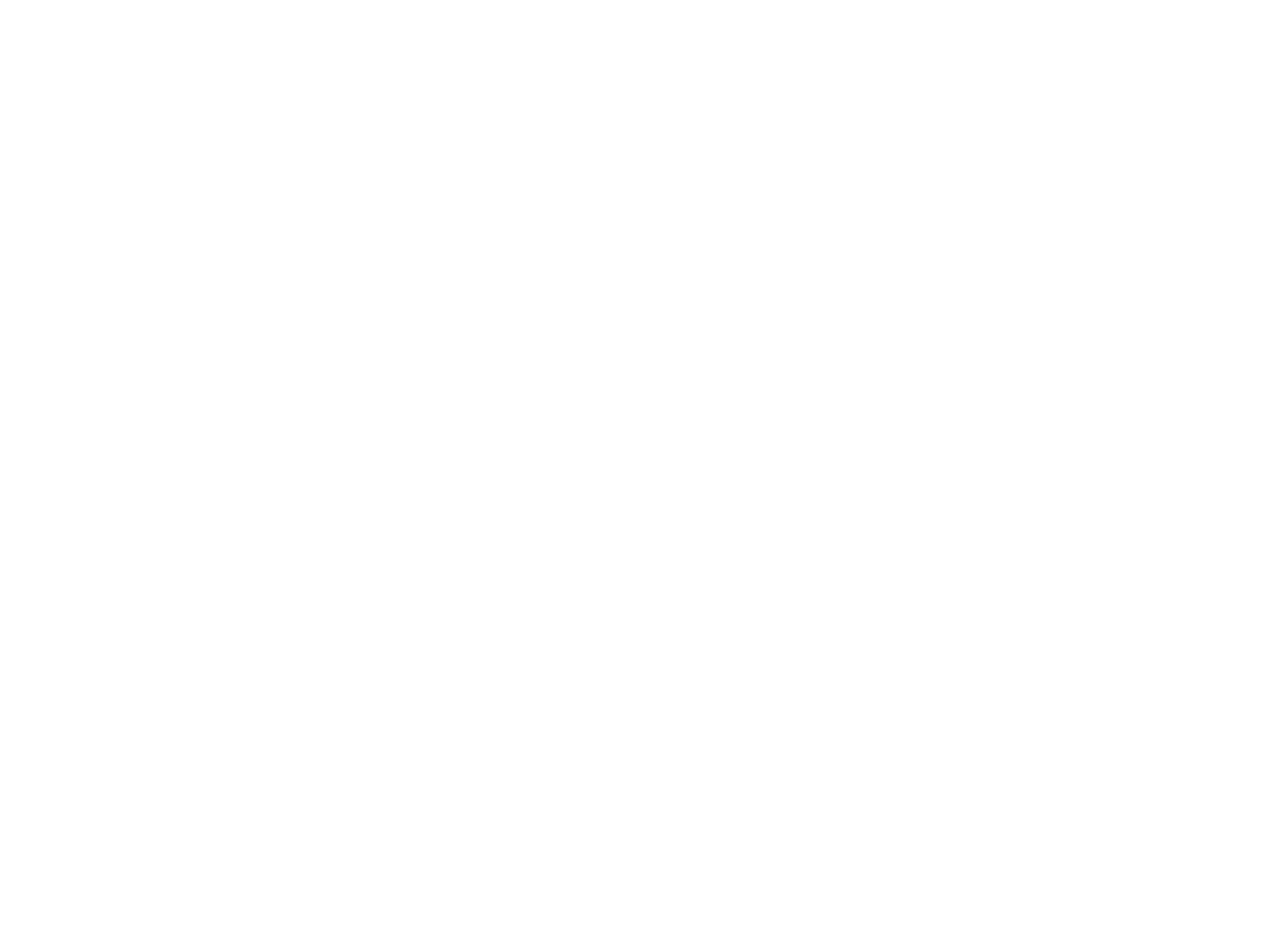
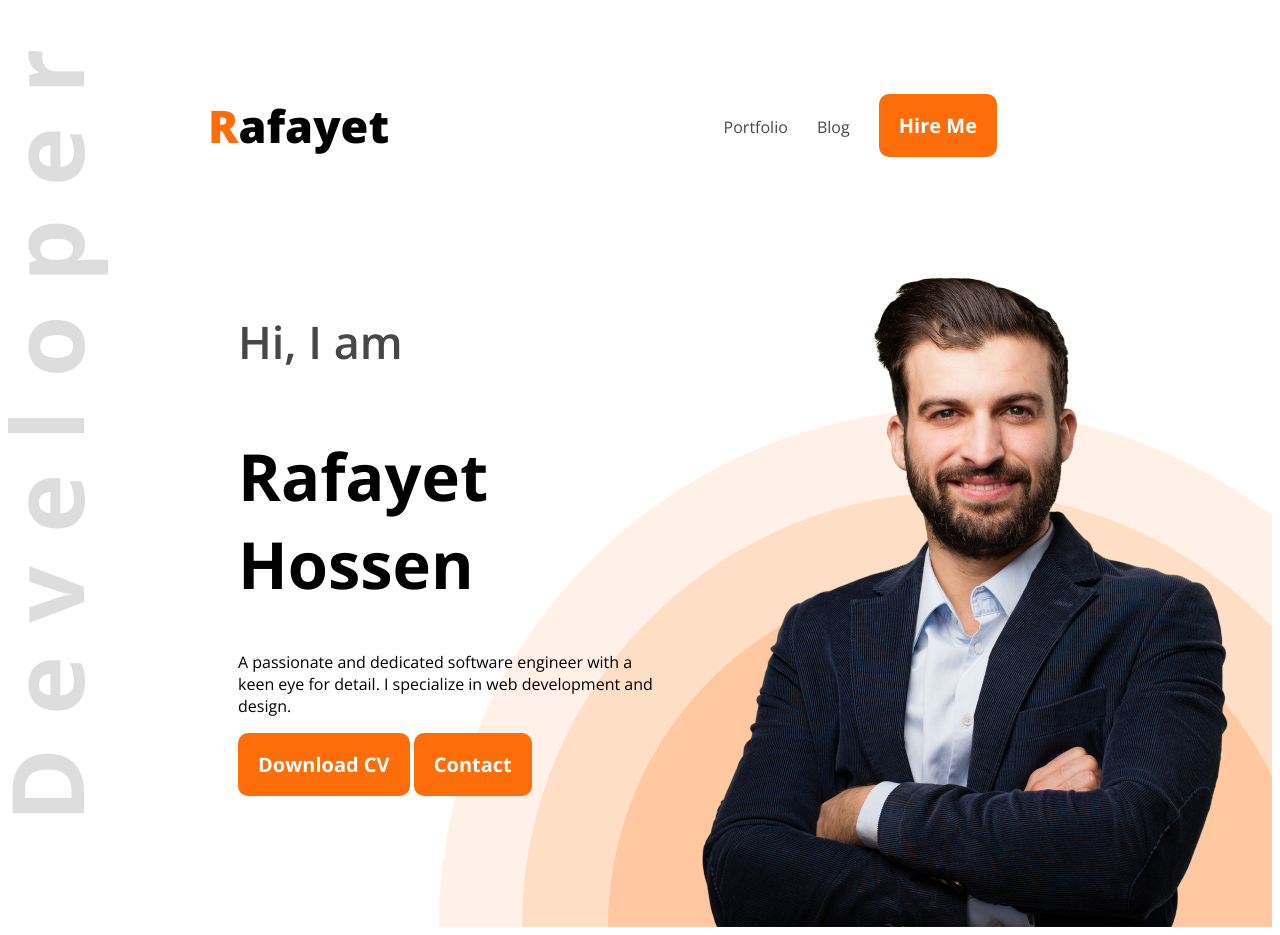
Before and after one commit to Rafayet-Hossen/MyProtfolioWebsite, a plain HTML site: page index.html in a window 1280 px wide. Before the commit the page ends 800 px from the top, so only its background shows below. Drawn offline with nearby package versions, Linux system fonts and the light colour scheme.

Commit message:
add bg,edit banner and set profile images

```diff
--- /dev/null
+++ b/Style/nav.css
@@ -0,0 +1,75 @@
+.open-sans-normal {
+  font-family: "Open Sans", sans-serif;
+  font-optical-sizing: auto;
+  font-style: normal;
+  font-variation-settings:
+    "wdth" 100;
+}
+nav{
+    display: flex;
+    justify-content: space-between;
+    align-items: center;
+    margin: 50px 200px;
+}
+nav ul{
+    display: flex;
+}
+.nav-title{
+    font-weight: 800;
+    font-size: 45px;
+}
+/*Shared Style*/
+.text-primary{
+    color:rgba(253, 110, 10, 1);
+}
+.btn-primary{
+    background-color: rgba(253, 110, 10, 1);
+    color: white;
+    font-family: Open Sans,sans-serif;
+    font-weight: bold;
+    font-size: 20px;
+    padding: 18px 20px;
+    border-radius: 10px;
+    border: none;
+}
+nav ul li{
+    list-style: none;
+    margin-right: 50px;
+
+}
+nav ul li a{
+    text-decoration: none;
+    margin-right: 25px;
+}
+.dark-2{
+    color: #474747;
+}
+/* banner styel */
+.banner-greetings{
+    font-size: 45px;
+    font-weight: 600;
+}
+.banner-content{
+    max-width: 580px;
+}
+.banner-title{
+    font-size: 65px;
+}
+.banner-description{
+    font-size: 16px;
+    font-weight: 400;
+}
+.banner-profile-pic{
+    width: 584px;
+    height: 676px;
+}
+.banner{
+    display: flex;
+    justify-content: space-between;
+    margin:0 35px 0 230px;
+}
+.header{
+    background-image: url("../Images/developer.png"),url("../Images/header_bg.png");
+    background-repeat: no-repeat;
+    background-position: top left, bottom right;
+}
--- a/index.html
+++ b/index.html
@@ -4,9 +4,41 @@
     <meta charset="UTF-8" />
     <meta name="viewport" content="width=device-width, initial-scale=1.0" />
     <title>Document</title>
+    <link rel="preconnect" href="https://fonts.googleapis.com" />
+    <link rel="preconnect" href="https://fonts.gstatic.com" crossorigin />
+    <link
+      href="https://fonts.googleapis.com/css2?family=Open+Sans:ital,wght@0,300..800;1,300..800&display=swap"
+      rel="stylesheet"
+    />
+    <link rel="stylesheet" href="Style/nav.css" />
   </head>
-  <body>
-    <header></header>
+  <body class="open-sans-normal">
+    <header class="header">
+      <nav>
+        <h3 class="nav-title"><span class="text-primary">R</span>afayet</h3>
+        <ul>
+          <li>
+            <a class="dark-2" href="">Portfolio</a>
+            <a class="dark-2" href="">Blog</a>
+            <a href=""><button class="btn-primary">Hire Me</button></a>
+          </li>
+        </ul>
+      </nav>
+      <div class="banner">
+        <div class="banner-content">
+            <h4 class="banner-greetings dark-2">Hi, I am</h4>
+            <h1 class="banner-title">Rafayet Hossen</h1>
+            <p class="banner-description">
+                A passionate and dedicated software engineer with a keen eye for detail. I specialize in web development and design.
+            </p>
+            <button class="btn-primary">
+                Download CV
+            </button>
+            <button class="btn-primary">Contact</button>
+        </div>
+        <img class="banner-profile-pic" src="Images/hardy.png" alt="">
+      </div>
+    </header>
     <main></main>
     <footer></footer>
   </body>
```
Also changed, not shown: Images/developer.png (added), Images/hardy.png (added), Images/header_bg.png (added), Images/icons/facebook.png (added), Images/icons/insta.png (added), Images/icons/js.png (added), Images/icons/mongo.png (added), Images/icons/nodejs.png (added), Images/icons/react.png (added), Images/icons/twitter.png (added), 1 other file.
